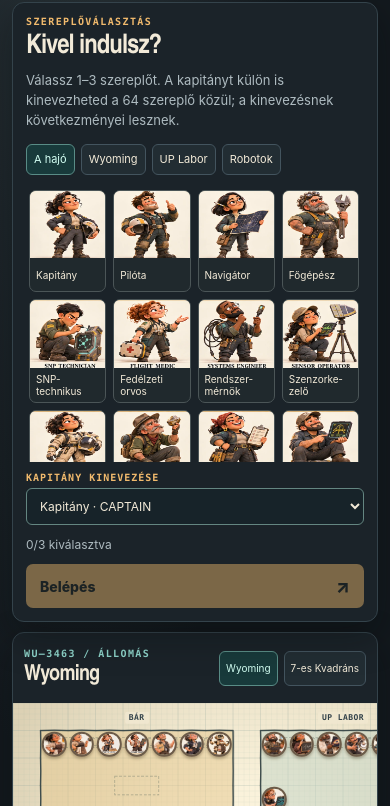
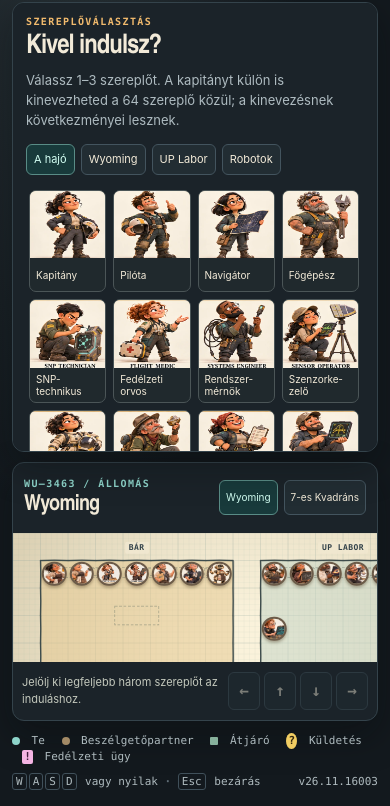
Before and after one commit to Pengeszikra/five-p-quest, a website with bundled scripts: page index.html in a window 390 px wide. Shown: the part 72-878 px from the top of the page. Built offline with nearby package versions, Linux system fonts and the light colour scheme; files whose address does not match are found by name.

Commit message:
Keep map fixed and scroll dialogue independently (26.11.16004)

```diff
--- a/style.css
+++ b/style.css
@@ -152,3 +152,22 @@ kbd{border:1px solid #40505a;border-radius:3px;padding:1px 3px;margin-right:2px;
 
 .politics .politics-event{color:#f2b9e6;font-size:11px;margin-top:5px;padding:4px 6px;border-left:2px solid #d899c9;background:#3b293b}
 .footer .legend-social{background:#f4b4e3;color:#462040;font-style:normal;border-radius:2px;width:11px;height:14px;line-height:14px;text-align:center;font-weight:800}
+
+/* Independent map and dialogue scrolling: the page must not grow with chat content. */
+.workspace{height:calc(100dvh - 160px);min-height:380px;align-items:stretch}
+.map-panel,.side-panel{height:100%;min-height:0}
+.map-panel{display:flex;flex-direction:column;overflow:hidden}
+.map-top,.map-bottom{flex:none}
+.map-scroll{flex:1;min-height:0;overflow:auto;overscroll-behavior:contain}
+.side-panel{overflow-y:auto;overflow-x:hidden;overscroll-behavior:contain;scrollbar-color:#687a80 #192126}
+.side-panel .panel-content{min-width:0}
+@media(max-width:770px){
+  .workspace{height:calc(100dvh - 125px);min-height:360px;grid-template-rows:minmax(0,48%) minmax(0,52%)}
+  .map-panel,.side-panel{height:100%;min-height:0}
+  .side-panel{grid-row:2}
+  .workspace:has(#pick:not([hidden])){grid-template-rows:minmax(0,64%) minmax(0,36%)}
+  .workspace:has(#pick:not([hidden])) .side-panel{grid-row:1}
+  .workspace:has(#pick:not([hidden])) .map-panel{grid-row:2}
+  .waiting{min-height:115px}
+}
+@media(max-height:560px){.workspace{height:calc(100dvh - 110px);min-height:250px}}
```
